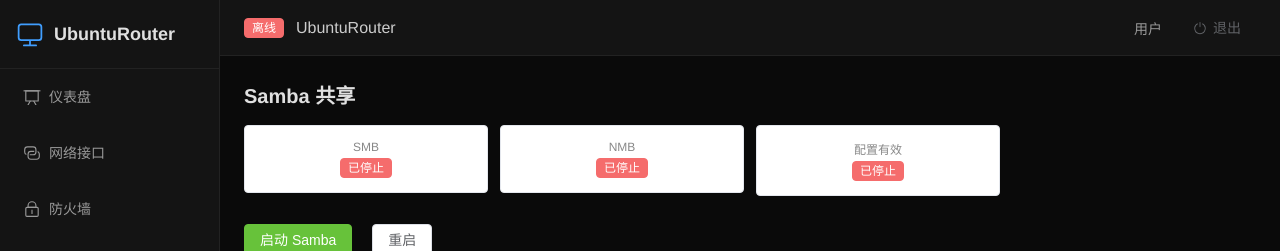
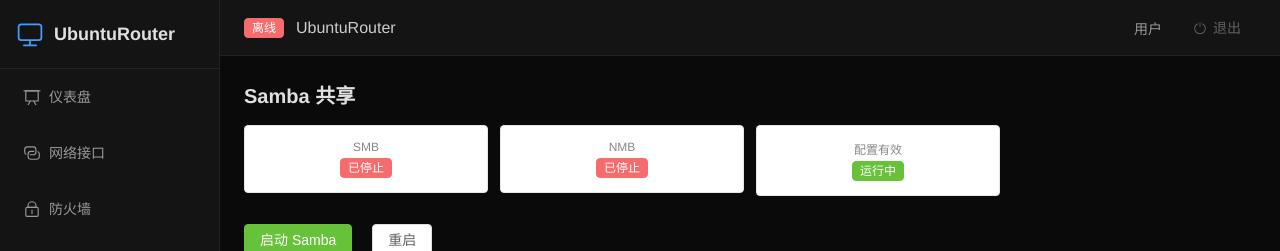
Before and after one commit to dragonleehom/ubuntuRouter, a Vue app in the folder web/: page /samba in a window 1280 px wide. Shown: the top 251 px of the page. Built offline with nearby package versions, Linux system fonts and the light colour scheme; no server answers; sample sign-in values are in the browser's storage.

Commit message:
fix: Samba前端字段匹配API返回格式

```diff
--- a/web/src/views/samba/SambaManager.vue
+++ b/web/src/views/samba/SambaManager.vue
@@ -40,7 +40,7 @@
           <el-table-column prop="path" label="路径" min-width="200" />
           <el-table-column label="可写" width="70">
             <template #default="{ row }">
-              <el-tag :type="row.writable ? 'success' : 'info'" size="small">{{ row.writable ? '是' : '否' }}</el-tag>
+              <el-tag :type="row.writable !== false ? 'success' : 'info'" size="small">{{ row.writable !== false ? '是' : '否' }}</el-tag>
             </template>
           </el-table-column>
           <el-table-column label="访客" width="70" class-name="hide-mobile">
@@ -143,14 +143,14 @@
 const shareForm = ref({ name: '', path: '', writable: true, guest_ok: false, valid_users: '' })
 const userForm = ref({ username: '', password: '' })
 
-const sambaActive = computed(() => statusInfo.value.smbd_active || false)
+const sambaActive = computed(() => statusInfo.value?.services?.smbd === 'active' || false)
 
 const serviceCards = computed(() => {
-  const s = statusInfo.value
+  const s = statusInfo.value?.services || {}
   return [
-    { label: 'SMB', active: s.smbd_active },
-    { label: 'NMB', active: s.nmbd_active },
-    { label: '配置有效', active: s.config_valid },
+    { label: 'SMB', active: s.smbd === 'active' },
+    { label: 'NMB', active: s.nmbd === 'active' },
+    { label: '配置有效', active: statusInfo.value?.config_valid ?? true },
   ]
 })
 
```
